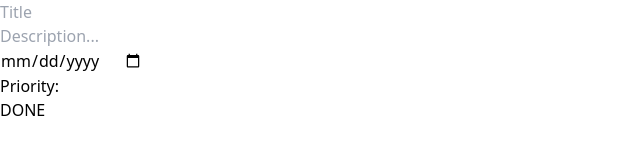
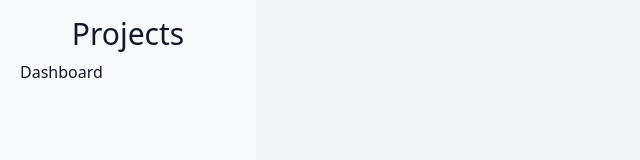
Before and after one commit to trustpizza/todo, a website built with webpack: page dist/index.html in a window 1280 px wide. Shown: the whole page, without its empty margins (0-640 px from the left). Built offline with Linux system fonts and the light colour scheme.

Commit message:
Begin creating sidebar to house projects and add photos folder

```diff
--- a/src/index.js
+++ b/src/index.js
@@ -2,6 +2,7 @@
 import './styles.css';
 
 import TodoProject from "./todoProject";
+import sidebar from "./sidebar"
 
 // Create a new project
 //
@@ -24,5 +25,7 @@ if (allProjects.length === 0) {
 
 // Create modal which has the Todo Task Form
 let parentContainer = document.getElementById("content");
-import { appendTaskModal } from './appendTaskModal';
-appendTaskModal(parentContainer);
+sidebar(parentContainer);
+
+// import { appendTaskModal } from './appendTaskModal';
+// appendTaskModal(parentContainer);
--- a/src/sidebar.js
+++ b/src/sidebar.js
@@ -1,6 +1,36 @@
 const sidebar = (parent) => {
     let sidebar = document.createElement('div');
     sidebar.id = "sidebar";
+    sidebar.className = "fixed top-0 left-0 z-40 w-64 h-screen transition-transform -translate-x-full sm:translate-x-0 bg-gray-50";
+
+    let title = document.createElement('h3');
+    title.textContent = "Projects";
+    title.className = "md:text-3xl text-center pt-4"
+
+    let sidebarList = document.createElement("ul");
+    sidebarList.className = 'space-y-2';
+
+    let item = document.createElement('li');
+
+    let link = document.createElement('a');
+    link.href = "#"
+    link.className = "flex items-center p-2 text-base font-normal text-gray-900 rounded-lg"
+
+    let linkSpan = document.createElement('span');
+    linkSpan.className = "ml-3";
+    linkSpan.textContent = 'Dashboard';
+
+    link.appendChild(linkSpan);
+    item.appendChild(link);
+
+    sidebarList.appendChild(item);
+
+
 
     // Sidebar will eventually house other elements
-}
+    sidebar.appendChild(title);
+    sidebar.appendChild(sidebarList);
+    parent.appendChild(sidebar);
+};
+
+export default sidebar;
```
Also changed, not shown: dist/index.html, dist/main.js, src/photos/exclamation-thick.svg (added).
